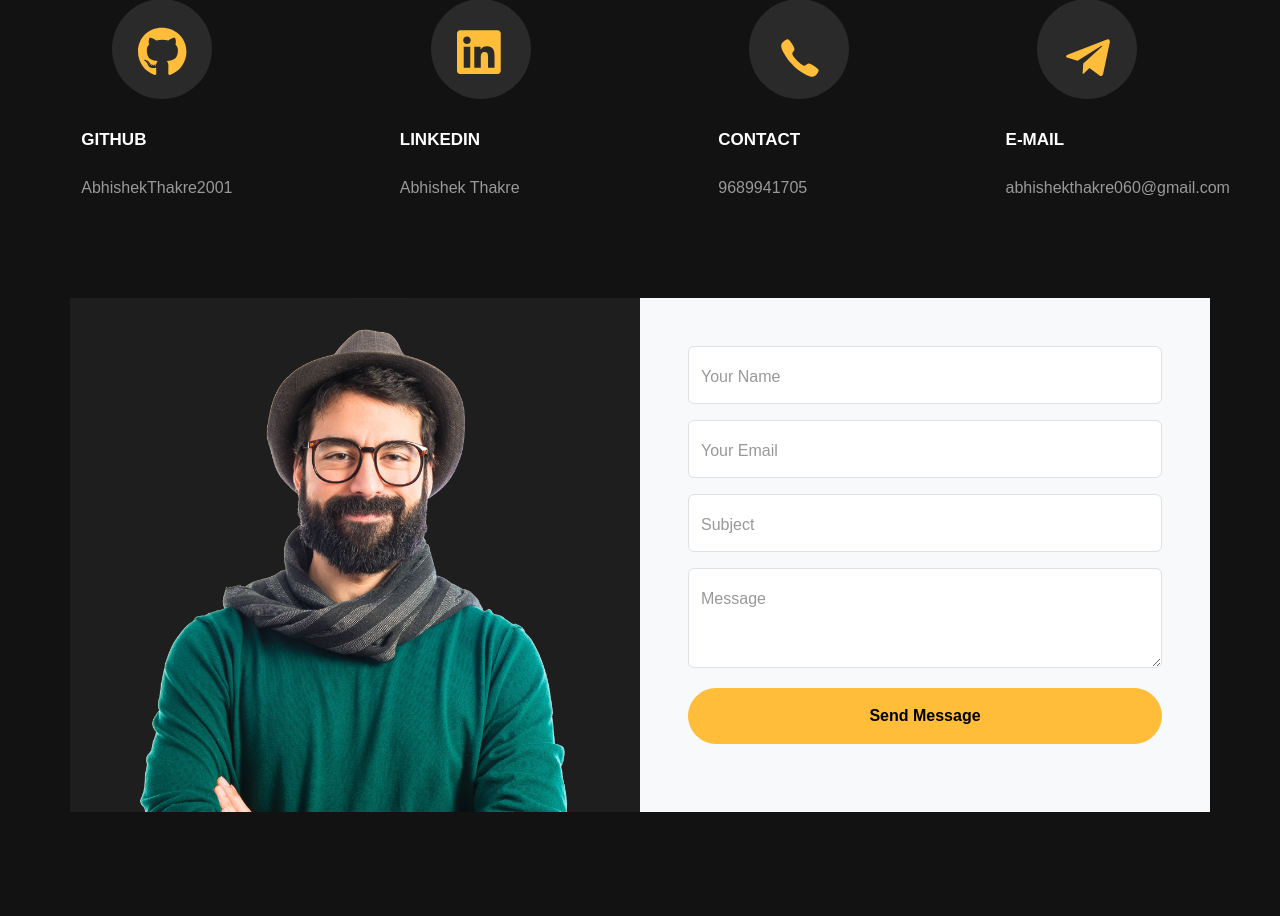
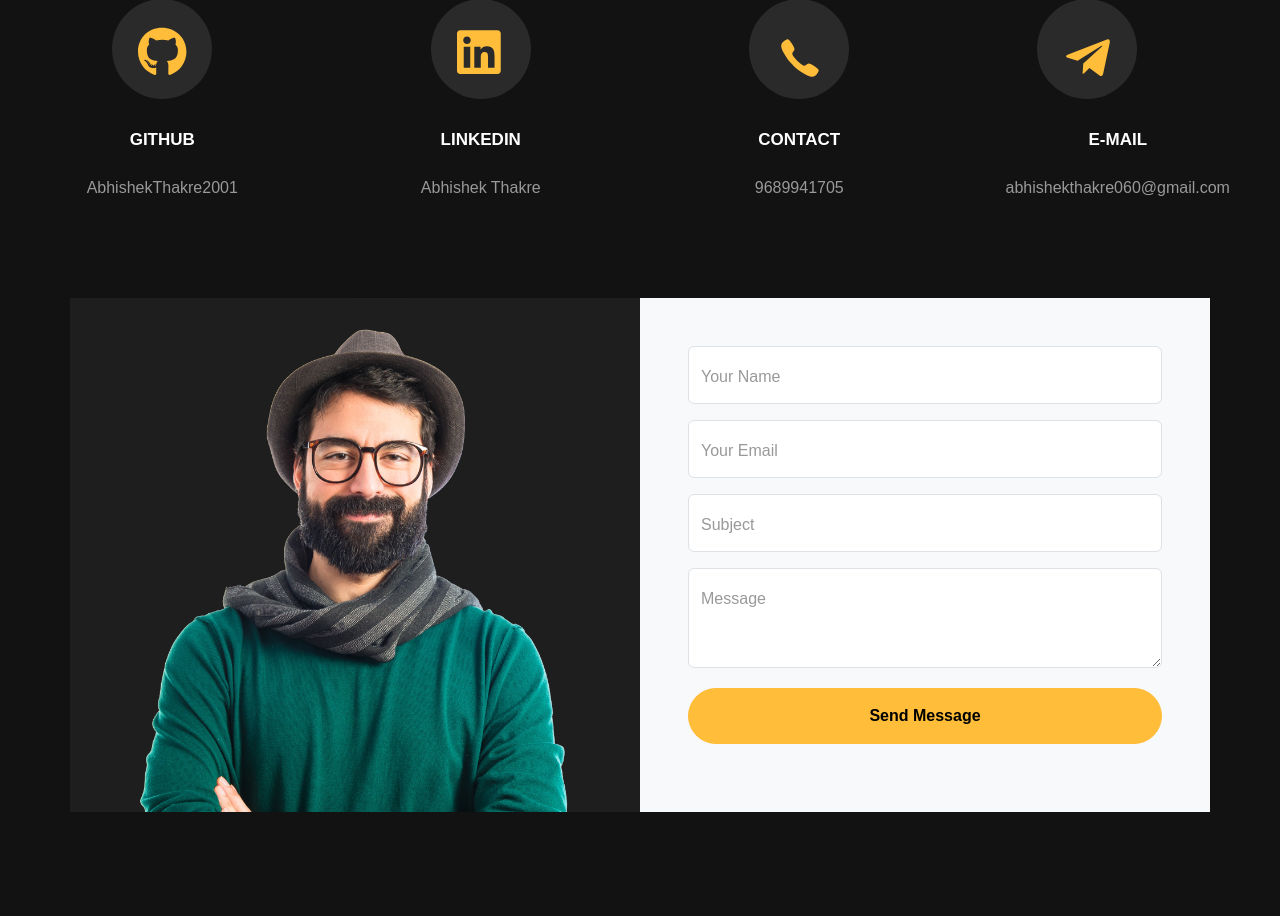
Before and after one commit to Abhishekthakre2001/Abhishek-portfolio, a React (Create React App) app: page / in a window 1280 px wide. Shown: the part 5040-5956 px from the top of the page. Built offline with nearby package versions, Linux system fonts and the light colour scheme.

Commit message:
contact css add

```diff
--- a/src/Components/Contact.jsx
+++ b/src/Components/Contact.jsx
@@ -113,7 +113,7 @@ export default function Contact() {
                                 </span>
                             </div>
                             <h3 className="mb-4">Github</h3>
-                            <p style={{ color: '#999999' }}>AbhishekThakre2001</p>
+                            <p style={{ color: '#999999', textAlign:"center" }}>AbhishekThakre2001</p>
                         </a>
                     </div>
                 </div>
@@ -126,7 +126,7 @@ export default function Contact() {
                                 <span className='contact-logo'><FontAwesomeIcon icon={faLinkedin} />                        </span>
                             </div>
                             <h3 className="mb-4">Linkedin</h3>
-                            <p style={{ color: '#999999' }}>Abhishek Thakre</p>
+                            <p style={{ color: '#999999', textAlign:"center" }}>Abhishek Thakre</p>
                         </a>
                     </div>
                 </div>
@@ -140,7 +140,7 @@ export default function Contact() {
                                 <span className='contact-logo'><IoIosCall /></span>
                             </div>
                             <h3 className="mb-4">Contact</h3>
-                            <p style={{ color: '#999999' }}>9689941705</p>
+                            <p style={{ color: '#999999', textAlign:"center" }}>9689941705</p>
                         </a>
                     </div>
                 </div>
@@ -153,7 +153,7 @@ export default function Contact() {
                                 <span className='contact-logo'><FaTelegramPlane /></span>
                             </div>
                             <h3 className="mb-4">E-mail</h3>
-                            <p style={{ color: '#999999' }}>abhishekthakre060@gmail.com</p>
+                            <p style={{ color: '#999999' , textAlign:"center"}}>abhishekthakre060@gmail.com</p>
                         </a>
                     </div>
                 </div>
--- a/src/Style/Contact.css
+++ b/src/Style/Contact.css
@@ -31,6 +31,7 @@
     font-weight: 600;
     text-transform: uppercase;
     color: white;
+    text-align: center;
 }
 .contact p{
     color: #6c757d;
```
